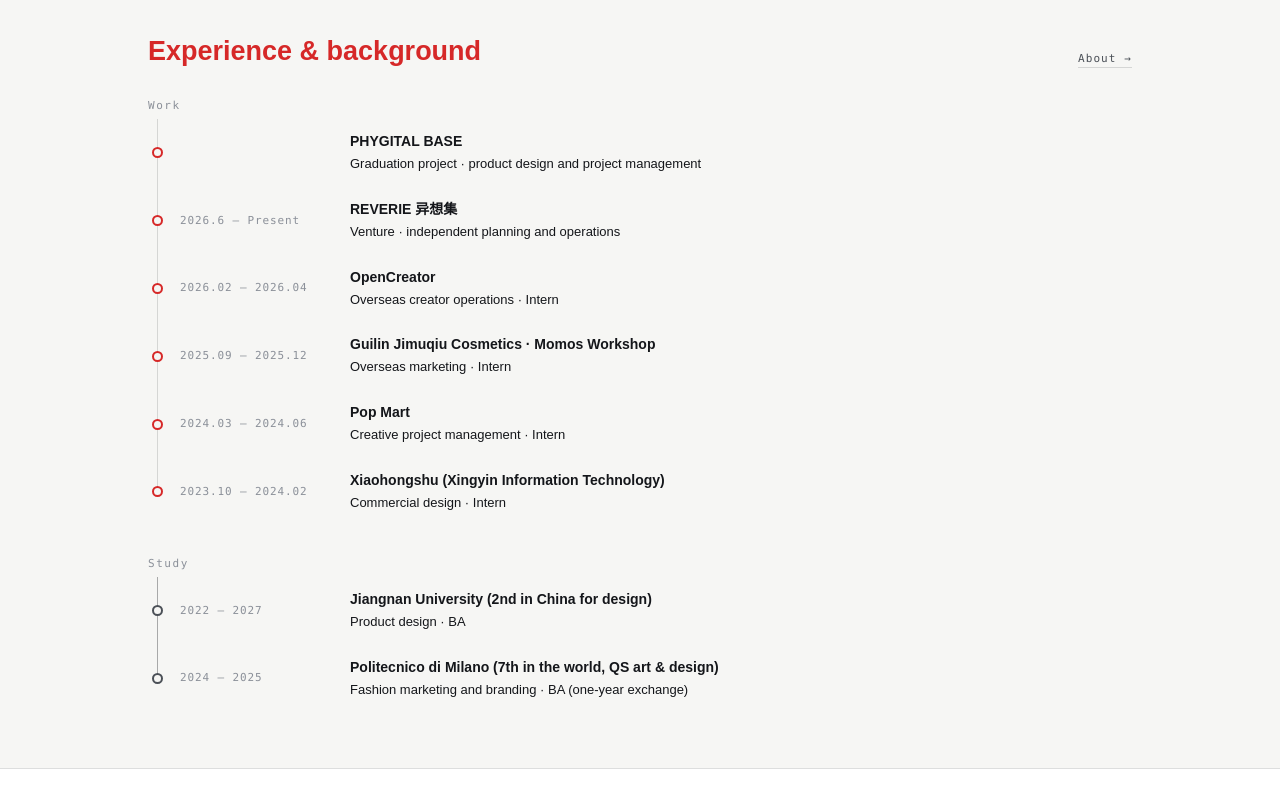
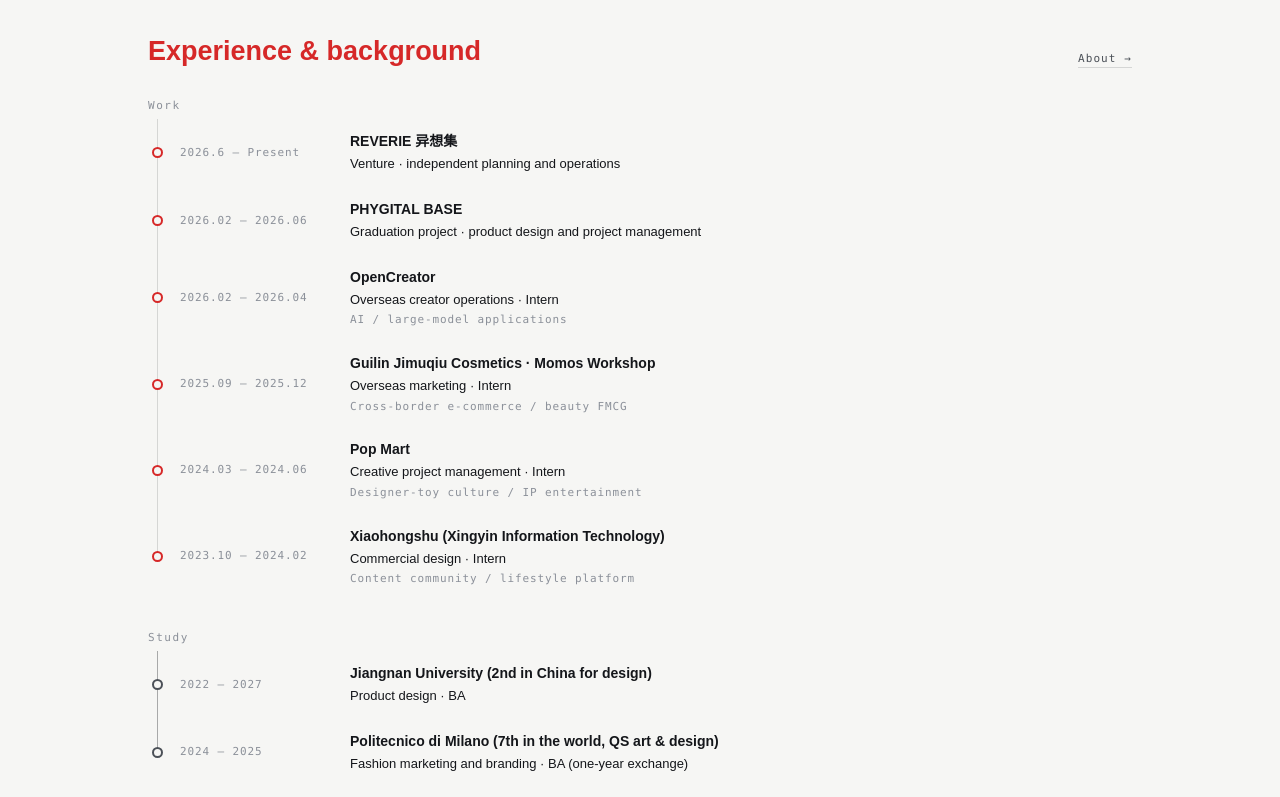
Before and after one commit to enidyeh/portfolio, a React (Vite) app: page /en in a window 1280 px wide. Shown: the part 3696-4493 px from the top of the page. Built offline with nearby package versions, Linux system fonts and the light colour scheme.

Commit message:
content: 更新简介与关于我文案、经历加行业行/PHYGITAL BASE 归位、下载改中文文件名、下载浮窗行距收紧、窄屏对话框贴住视频去分割线、加入第一张轮播照片

```diff
--- a/src/components/DownloadMenu.tsx
+++ b/src/components/DownloadMenu.tsx
@@ -114,7 +114,7 @@
                           <a
                             className="dl-action"
                             href={item.url}
-                            download
+                            download={item.file ?? ''}
                             title={`${ui.dlDownload} ${item.label}`}
                             aria-label={`${ui.dlDownload} ${item.label}`}
                             onClick={() => setOpenFor(null)}
--- a/src/data/about.ts
+++ b/src/data/about.ts
@@ -6,6 +6,10 @@
   when: string
   /** 岗位 / 学位（左侧第二行） */
   role: string
+  /** 行业（左侧紧贴在时间上方那一行）——
+   *  2026-10-13 按本人要求：把原来塞在详情列表里的「人工智能 / 大模型应用」这类行业
+   *  描述提到时间上方单独一行。 */
+  industry?: string
   /** 公司 / 学校（左侧第一行，加粗） */
   org?: string
   /** 右侧的一段概述 */
@@ -21,9 +25,9 @@
 
 export const aboutHead = {
   // 2026-10-12 按本人要求：删掉「个人介绍」小标题，换掉那句自我介绍
-  // 2026-10-13 按本人要求再换一次
+  // 2026-10-13 按本人要求再换一次（去掉「希望」）
   title: '关于我。',
-  lede: '一个爱折腾的人！具备全球视野与商业思维，希望用 AI 工具与产品思维解放好奇心。',
+  lede: '一个爱折腾的人！具备全球视野与商业思维，用 AI 工具与产品思维解放好奇心。',
 }
 
 /** 能力方法论：Strategy · Product · Growth（首页 WHAT I DO 复用同一份） */
@@ -51,34 +55,27 @@
  */
 export const experience: TimelineItem[] = [
   {
-    // 2026-10-13 按本人要求加进「经历与背景」（首页与个人介绍页共用这份数据）。
-    // 时间本人还没给（案例页的 year 也是「待填」），所以留空不显示；要补告诉我。
-    when: '',
-    role: '毕业设计 · 产品设计与项目管理',
-    org: 'PHYGITAL BASE',
-    desc: '虚实融合智能产品设计方案：通过数字硬件、软件设计、场景社交和数字身份，为数据主权时代的数字资产管理提出新可能。获校级优秀毕设、专业 Top 3。',
-  },
-  {
     when: '2026.6 — 至今',
     role: '创业项目 · 独立策划与运营',
     org: '异想集 REVERIE',
     tags: ['市场与用户洞察', '机会判断', '商业定位'],
     desc: '主导青年活动社区「异想集 REVERIE」从 0 到 1 的策划与落地。基于对 Z 世代青年文化消费与线下社交的观察，以「主题市集 + 艺术展览 + 社群活动」为核心，利用 AI 工具探索，累计策划并落地多场活动，20,000+ 人次线下参与，小红书话题曝光超 50 万。',
-    details: [
-      '活动海报、长图、文案宣传设计，结合自媒体特点吸引大量社团成员，其中七百余人参与线下活动。',
-      '联系影院及品牌共同合作规划活动，电影主角配音演员、国内平台点赞量过万的国内外博主、创作者为活动制作专属彩蛋。',
-      '通过联系二十余位艺术家，制作活动周边物料，种类超过 50 种，份数超过 6000 份。',
-      '有序建立 20 人以上的工作团队，配合保证活动宣发、社群管理、外部联系、物料制作、现场秩序管理等工作顺利进行。',
-    ],
+  },
+  {
+    // 2026-10-13 按本人要求：放在异想集下面；时间按本人给的 2026.02 — 2026.06
+    when: '2026.02 — 2026.06',
+    role: '毕业设计 · 产品设计与项目管理',
+    org: 'PHYGITAL BASE',
+    desc: '虚实融合智能产品设计方案：通过数字硬件、软件设计、场景社交和数字身份，为数据主权时代的数字资产管理提出新可能。获校级优秀毕设、专业 Top 3。',
   },
   {
     // 2026-10-13 按本人新版简历更新（岗位名与经历描述为简历原文）
     when: '2026.02 — 2026.04',
     role: '海外创作者运营 · 实习',
     org: '北京瞬歌智能科技有限公司 · OpenCreator',
+    industry: '人工智能 / 大模型应用',
     tags: ['原型与 AI 工作流', '内容与创作者生态', '渠道与转化'],
     details: [
-      '人工智能 / 大模型应用',
       '负责「AI 商业创意视觉 Agent」的海外创作者生态运营。精准捕捉产品「内容创作乐高化」定位，确立「AI + 垂类」（如电商）创作者策略。从 0-1 搭建海外创作者合作 SOP 与资源库，通过精细化宣发沉淀高黏性核心用户，跑通拉新至长期订阅的转化闭环。同时追踪海外社媒趋势与同类 AI 工具，利用 AI 工作流赋能广告创意生产与多平台矩阵分发。最终达成多个商业工作室合作，上线三个月业绩增长 10 倍，推动 AI Native 社区的内容共创与跨文化连接。',
     ],
   },
@@ -86,9 +83,9 @@
     when: '2025.09 — 2025.12',
     role: '海外市场营销 · 实习',
     org: '桂林市吉木秋化妆品有限公司 · Momos Workshop 毛吉吉',
+    industry: '跨境电商 / 美妆快消',
     tags: ['跨境商业化', '渠道与转化', '数据复盘'],
     details: [
-      '跨境电商 / 美妆快消',
       '参与「新锐国货美妆品牌」的海外社区内容营销。洞察 18-30 岁海外女性用户需求，制定「健康多元化」内容策略，策划「金系列」新品发布、万圣节等核心 Campaign。通过品牌种草、妆效展示等真实分享，在海外用户原本对粉扑品类认知甚少的背景下，精准塑造「空气棉花糖粉扑」的产品心智。搭建垂类 KOL 矩阵，扩充美妆、生活方式达人 5000+，深度合作 300+。协同达人共创优质内容，并进行数据复盘反哺社区内容生态，跑通了从「达人建联」到「口碑沉淀」的内容闭环。',
     ],
   },
@@ -96,9 +93,9 @@
     when: '2024.03 — 2024.06',
     role: '创意项目管理 · 实习',
     org: '北京泡泡玛特文化创意有限公司 · 泡泡玛特',
+    industry: '潮玩文化 / IP 泛娱乐',
     tags: ['需求优先级', '验证与迭代', '数据复盘'],
     details: [
-      '潮玩文化 / IP 泛娱乐',
       '管理「全球领先潮玩品牌」20+ 头部 IP（SKULLPANDA / MOLLY / LABUBU 等）的社区营销项目。基于对潮玩粉丝圈层的内容洞察（生活兴趣、情绪需求），协同 25+ 跨职能团队（产品 / 设计 / 内容）为各 IP 新产品系列从产品方向、广告营销、种草内容、线下落地进行全流程策划与推进，推动项目周期缩短 20%。深度追踪 SKULLPANDA「时间系列」社交平台互动数据反哺内容优化，实现新品上市 48 小时内社媒曝光量超千万次，深化 IP 与粉丝社区的情感连接与内容共创。',
     ],
   },
@@ -106,9 +103,9 @@
     when: '2023.10 — 2024.02',
     role: '商业化设计 · 实习',
     org: '行吟信息科技（上海）有限公司 · 小红书',
+    industry: '内容社区 / 生活方式平台',
     tags: ['用户流程', '内容与创作者生态'],
     details: [
-      '内容社区 / 生活方式平台',
       '参与「生活兴趣社区」商业化设计与官方活动策划。基于对社区用户生活方式的洞察，策划「我就要这样生活」视觉宣发物料，激发用户分享欲与社区互动。运营「字体月月报」栏目，设计体系化专业内容，打造设计社群，通过内容共创提升社区用户黏性与审美认知。「2024 WILL 商业合作伙伴大会」视觉呈现，搭建品牌与创作者沟通的桥梁，深度实践了内容生态与社区连接。',
     ],
   },
--- a/src/data/en/about.ts
+++ b/src/data/en/about.ts
@@ -7,7 +7,7 @@
   // 2026-10-12 at the owner’s request: eyebrow removed, self-description replaced.
   // 2026-10-13: replaced again at the owner’s request.
   title: 'About me.',
-  lede: 'A restless maker! With a global outlook and commercial thinking, I want to use AI tools and product thinking to set curiosity free.',
+  lede: 'A restless maker! With a global outlook and commercial thinking, I use AI tools and product thinking to set curiosity free.',
 }
 
 /** Capability method. `zh` is left equal to `en` on purpose — the English page shows one label only. */
@@ -36,33 +36,26 @@
  */
 export const experience: TimelineItem[] = [
   {
-    // Added 2026-10-13 at the owner's request. No dates provided yet (the case
-    // page's `year` is still a placeholder too), so `when` stays empty.
-    when: '',
+    when: '2026.6 — Present',
+    role: 'Venture · independent planning and operations',
+    org: 'REVERIE 异想集',
+    tags: ['Market & user insight', 'Opportunity sizing', 'Business positioning'],
+    desc: 'Led the planning and delivery of the youth activity community “REVERIE 异想集” from 0 to 1. Based on observation of Gen-Z youth-culture consumption and offline socialising, built around “themed markets + art exhibitions + community events”, used AI tools to explore, and planned and delivered multiple events: 20,000+ in-person attendances and over 500k impressions from a Xiaohongshu topic.',
+  },
+  {
+    // 2026-10-13 at the owner’s request: placed below REVERIE; dates as provided.
+    when: '2026.02 — 2026.06',
     role: 'Graduation project · product design and project management',
     org: 'PHYGITAL BASE',
     desc: 'A phygital product design proposal that uses digital hardware, software design, scene-based social interaction and digital identity to propose new possibilities for digital asset management in the era of data sovereignty. Awarded Outstanding Graduation Project (university level) and Top 3 in the major.',
   },
   {
-    when: '2026.6 — Present',
-    role: 'Venture · independent planning and operations',
-    org: 'REVERIE 异想集',
-    tags: ['Market & user insight', 'Opportunity sizing', 'Business positioning'],
-    desc: 'Led the planning and delivery of the youth activity community “REVERIE 异想集” from 0 to 1. Based on observation of Gen-Z youth-culture consumption and offline socialising, built around “themed markets + art exhibitions + community events”, used AI tools to explore, and planned and delivered multiple events: 20,000+ in-person attendances and over 500k impressions from a Xiaohongshu topic.',
-    details: [
-      'Designed posters, long-form graphics and copy that pulled in a large community following, with 700+ people attending offline events.',
-      'Partnered with cinemas and brands to plan the events; voice actors from the films and creators with 10k+ likes on Chinese platforms made exclusive easter eggs.',
-      'Worked with 20+ artists on merchandise: more than 50 product types and more than 6,000 units.',
-      'Built a 20+ person team covering promotion, community management, external partnerships, merchandise production and on-site order.',
-    ],
-  },
-  {
     when: '2026.02 — 2026.04',
     role: 'Overseas creator operations · Intern',
     org: 'OpenCreator',
+    industry: 'AI / large-model applications',
     tags: ['Prototyping & AI workflow', 'Content & creator ecosystem', 'Channel & conversion'],
     details: [
-      'AI / large-model applications',
       'Ran overseas creator-ecosystem operations for the “AI commercial creative visual agent”. Reading the product’s “content creation as Lego” positioning precisely, established an “AI + vertical” (e.g. e-commerce) creator strategy. Built the overseas creator collaboration SOP and resource library from 0 to 1, using careful distribution to build high-stickiness core users and running the full conversion loop from acquisition to long-term subscription. Also tracked overseas social trends and comparable AI tools, using AI workflows to power ad creative production and multi-platform distribution. Landed partnerships with several commercial studios, growing performance 10× within three months of launch, and drove content co-creation and cross-cultural connection in the AI-native community.',
     ],
   },
@@ -70,9 +63,9 @@
     when: '2025.09 — 2025.12',
     role: 'Overseas marketing · Intern',
     org: 'Guilin Jimuqiu Cosmetics · Momos Workshop',
+    industry: 'Cross-border e-commerce / beauty FMCG',
     tags: ['Cross-border commercialisation', 'Channel & conversion', 'Data review'],
     details: [
-      'Cross-border e-commerce / beauty FMCG',
       'Worked on overseas community content marketing for a “new Chinese beauty brand”. Understanding the needs of 18–30 year-old women overseas, setting a “healthy and diverse” content strategy, and planning core campaigns including the “Gold series” launch and Halloween. Through brand seeding and real makeup-look sharing, shaped the product mind for the “air cotton-candy puff” precisely, in a market where overseas users barely knew the category. Built a vertical KOL matrix, growing the beauty and lifestyle creator base to 5,000+, with 300+ deep collaborations. Co-created quality content with creators and fed data reviews back into the community content ecosystem, closing the loop from “reaching creators” to “building word of mouth”.',
     ],
   },
@@ -80,9 +73,9 @@
     when: '2024.03 — 2024.06',
     role: 'Creative project management · Intern',
     org: 'Pop Mart',
+    industry: 'Designer-toy culture / IP entertainment',
     tags: ['Requirement prioritisation', 'Validation & iteration', 'Data review'],
     details: [
-      'Designer-toy culture / IP entertainment',
       'Managed community-marketing projects for 20+ leading IPs (SKULLPANDA, MOLLY, LABUBU and others) at the world’s leading designer-toy brand. Based on insight into fan circles (life interests and emotional needs), worked with 25+ cross-functional teams (product design, content) to plan and drive each IP’s new series from product direction through advertising, seeding content and offline activation, cutting the project cycle by 20%. Tracked social engagement data for SKULLPANDA’s “Time” series and fed it back into content optimisation, reaching over 10 million social impressions within 48 hours of launch and deepening the emotional connection and content co-creation between IPs and fan communities.',
     ],
   },
@@ -90,9 +83,9 @@
     when: '2023.10 — 2024.02',
     role: 'Commercial design · Intern',
     org: 'Xiaohongshu (Xingyin Information Technology)',
+    industry: 'Content community / lifestyle platform',
     tags: ['User flows', 'Content & creator ecosystem'],
     details: [
-      'Content community / lifestyle platform',
       'Worked on commercial design and official campaign planning for a “lifestyle interest community”. Based on insight into how community users live, planned the 「我就要这样生活」 visual campaign assets, sparking the urge to share and community interaction. Ran the 「字体月月报」 column, designing systematic professional content and building a design community, lifting stickiness and aesthetic awareness through co-creation. Delivered the visual presentation for the 2024 WILL Commercial Partner Conference, bridging brands and creators, and putting content ecosystem and community connection into practice.',
     ],
   },
--- a/src/data/en/profile.ts
+++ b/src/data/en/profile.ts
@@ -16,8 +16,7 @@
     'I work where culture, consumer behaviour and technology meet — turning user insight into product decisions, growth strategy and real projects.',
   location: 'Shanghai',
   intro: [
-    'I have run commercial projects and led teams, and I have designed and built products end to end on my own: find the opportunity in users and markets, then push an idea into something that can actually be tested.',
-    'Right now I focus on AI product strategy and global commercialisation. Confirm the user problem first, then find the smallest workable solution and prove it.',
+    'I look for opportunity where culture, consumer behaviour and technology meet. I start from real user pain points and push ideas into testable product proposals and growth strategies. I have worked on commercial projects across several industries, organised offline events with tens of thousands of participants, and taken a Web3 phygital product from 0 to 1. Time in Milan and New York gave me a global outlook, so I spot market opportunities quickly and push them into reality. My focus now is AI product strategy and the global commercialisation of brands.',
   ],
   pillars: ['Product thinking', 'Global growth', 'AI in practice', 'Shipping'],
   email: 'enidyeh2002@gmail.com',
--- a/src/pages/HomePage.tsx
+++ b/src/pages/HomePage.tsx
@@ -184,6 +184,8 @@
                 <span className="tl-main">
                   {item.org ? <span className="tl-org">{item.org}</span> : null}
                   <span className="tl-role">{item.role}</span>
+                  {/* 2026-10-13 按本人要求：行业单独一行（与个人介绍页一致） */}
+                  {item.industry ? <span className="tl-industry">{item.industry}</span> : null}
                 </span>
                 <span className="tl-go" aria-hidden="true">
                   →
--- a/src/styles/site.css
+++ b/src/styles/site.css
@@ -876,6 +876,8 @@
 .tl-org { font: 700 14px / 1.5 var(--sans); color: var(--ink); }
 .tl-role { font-size: 13px; line-height: 1.6; color: var(--ink); }
 .tl-when { font: var(--f-meta) / 1.5 var(--mono); letter-spacing: 0.08em; color: var(--ink-faint); white-space: nowrap; }
+/* 行业（2026-10-13 按本人要求新增）：紧贴在时间上方的一行小字 */
+.tl-industry { font: var(--f-meta) / 1.5 var(--mono); letter-spacing: 0.08em; color: var(--ink-faint); }
 .tl-right { display: flex; flex-direction: column; gap: var(--s-3); min-width: 0; }
 .tl-desc { font-size: 13.5px; line-height: 1.8; color: var(--ink-soft); }
 /* 每条经历下面的能力小标签（2026-10-12：原来的「能力」栏删掉，标签挂到这里） */
@@ -921,7 +923,8 @@
    2026-10-12 按本人要求：这句话的字号再小一点 */
 .foot-statement { max-width: 24em; font-size: 12px; }
 /* 「个人介绍」页的同一句话也限宽成两行；英文那句更长，放宽到 3 行以内 */
-.statement-block { max-width: 24em; font-size: 13.5px; }
+/* 2026-10-13 按本人要求：「简介」整块用正文字体字号 */
+.statement-block { max-width: 24em; font-size: var(--f-body); line-height: var(--f-body-leading); }
 :lang(en) .statement-block { max-width: 42em; }
 .foot-list { display: flex; flex-direction: column; gap: 8px; font-size: 13px; color: var(--ink-soft); }
 .foot-list a { overflow-wrap: anywhere; }
@@ -1268,15 +1271,16 @@
   border-radius: var(--radius);
   box-shadow: 0 18px 48px rgba(20, 22, 26, 0.16);
 }
-.dl-group + .dl-group { margin-top: var(--s-4); padding-top: var(--s-4); border-top: 1px solid var(--line); }
+/* 2026-10-13 按本人要求：这一段行距整体做紧凑 */
+.dl-group + .dl-group { margin-top: 12px; padding-top: 12px; border-top: 1px solid var(--line); }
 /* 2026-10-12 按本人要求：去掉分组上方那行灰色小标题 */
 .dl-list { display: flex; flex-direction: column; }
 /* 下载按钮全部靠右对齐（每行文字占满，图标就落在同一条右边线上） */
-.dl-item { display: flex; align-items: flex-start; gap: var(--s-3); padding: var(--s-3) 0; border-top: 1px solid var(--line); }
+.dl-item { display: flex; align-items: flex-start; gap: var(--s-3); padding: 8px 0; border-top: 1px solid var(--line); }
 .dl-item:first-child { padding-top: 0; border-top: 0; }
-.dl-text { display: flex; flex-direction: column; gap: 3px; min-width: 0; flex: 1; }
-.dl-label { font-size: 14px; font-weight: 600; }
-.dl-note { font-size: 13px; line-height: 1.6; color: var(--ink-soft); }
+.dl-text { display: flex; flex-direction: column; gap: 2px; min-width: 0; flex: 1; }
+.dl-label { font-size: 14px; font-weight: 600; line-height: 1.35; }
+.dl-note { font-size: 13px; line-height: 1.4; color: var(--ink-soft); }
 .dl-tag { margin-top: 2px; font: var(--f-meta) / 1 var(--mono); letter-spacing: 0.1em; color: var(--ink-faint); }
 .dl-action {
   flex: none;
@@ -1450,3 +1454,19 @@
   /* 面板自带内边距，抵消 .avatar--inline 的顶距 */
   .hero .avatar--inline { margin-top: 0; }
 }
+
+/* ---------- ≤700px：对话框紧贴上面的视频、整块扁一点、下面不要分割线 ---------- */
+/* 2026-10-13 按本人要求：窄屏这一块原来上下各留 56px、外加视频下沿一条 1px 分割线，
+   看起来又高又空。现在贴住视频、只留一点下边距。 */
+@media (max-width: 700px) {
+  .hero { border-bottom: 0; }
+  .hero-stage > .shell {
+    padding-top: var(--s-2);
+    padding-bottom: var(--s-4);
+  }
+  /* 贴住视频：去掉 .avatar--inline 的 32px 顶距 */
+  .avatar--inline { margin-top: 0; }
+  /* 问题框与下面两个常见问题之间也收一点，整块更扁 */
+  .avatar { gap: var(--s-2); }
+  .hero-faq { margin-top: 0; }
+}
```
Also changed, not shown: src/data/profile.ts (+7 -3 lines), src/pages/AboutPage.tsx (+7 -2 lines), src/assets/photos/01.webp (added).
